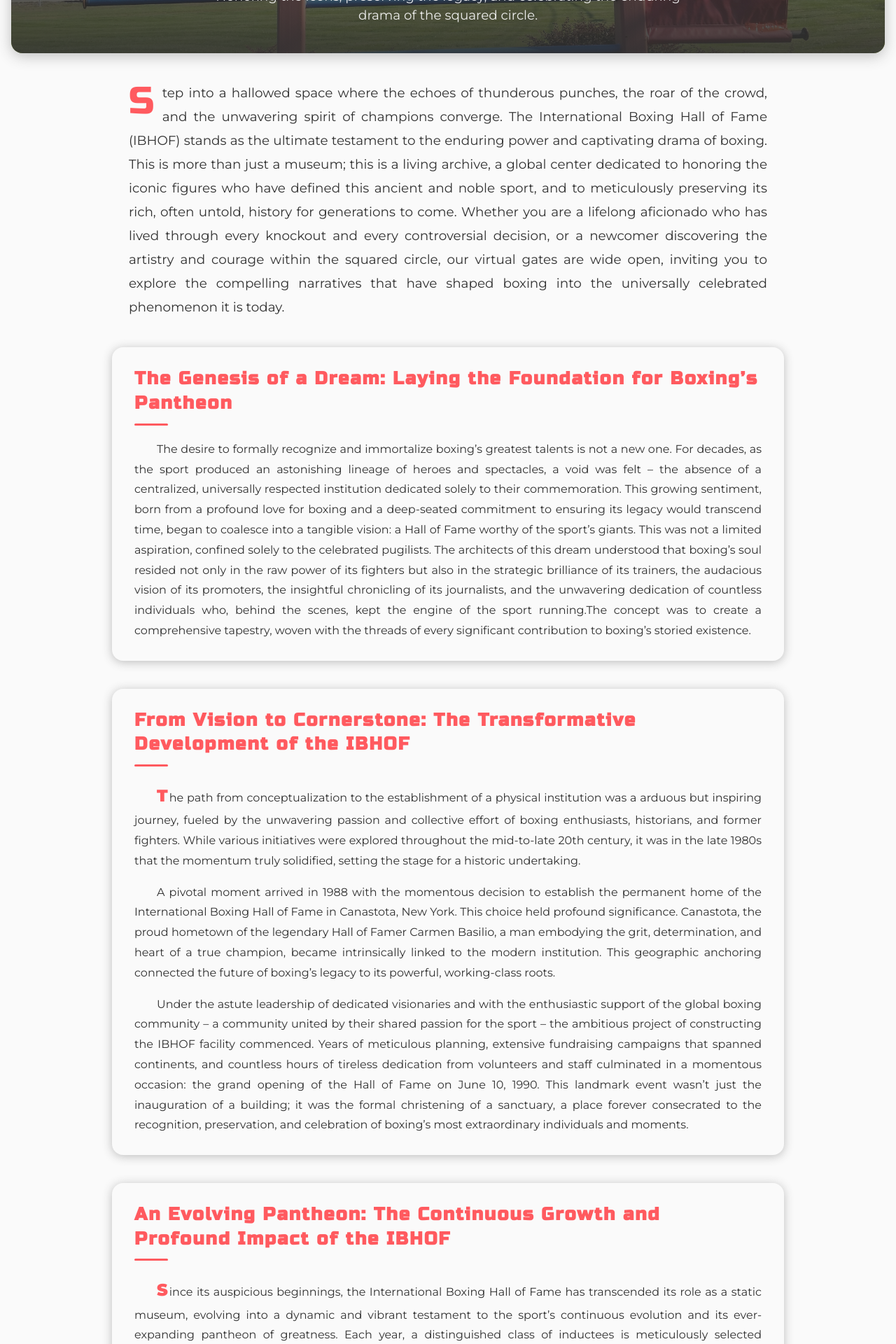
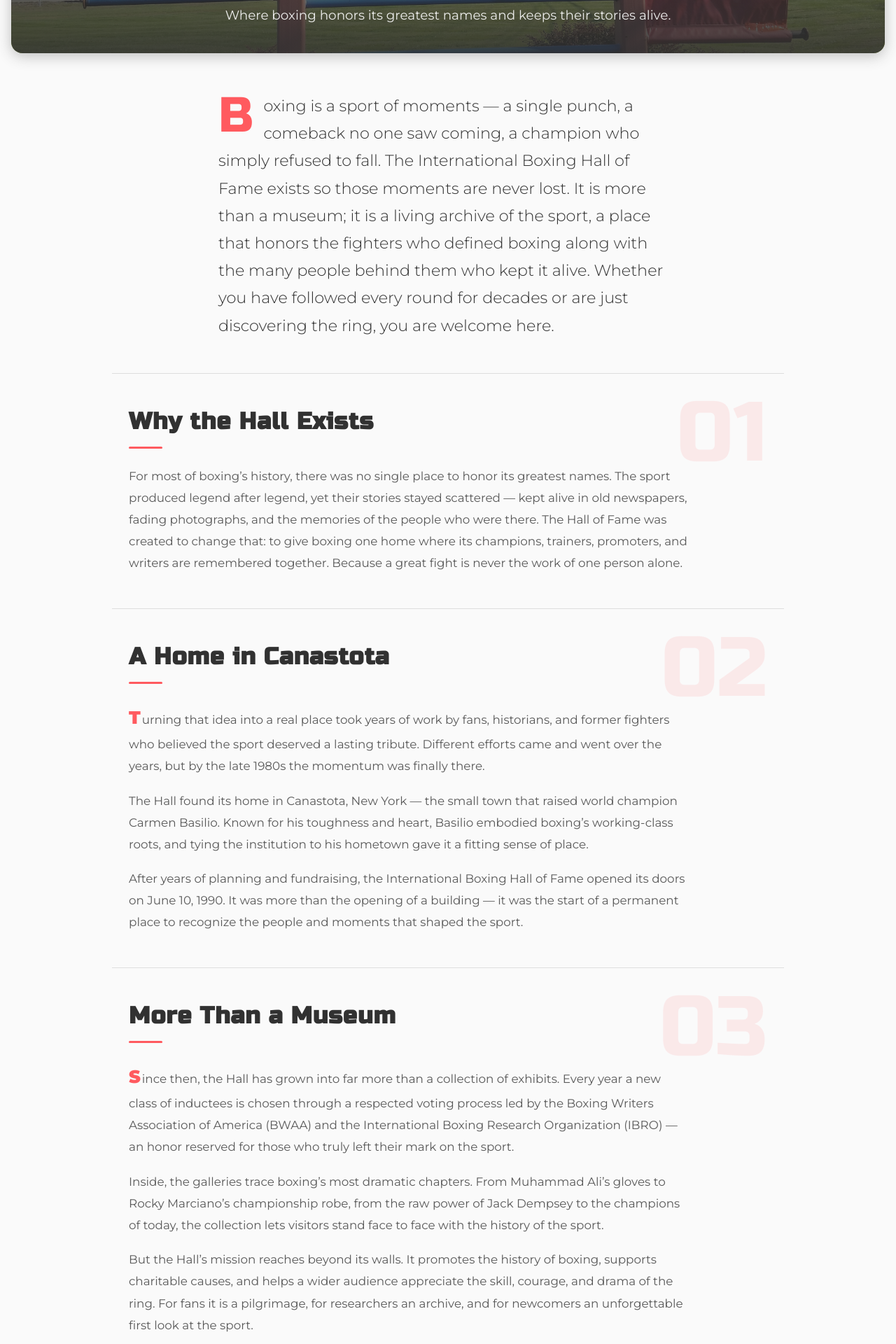
Before and after one commit to DmitryMolokanov/hall-of-fame-front, a React (Vite) app: page / in a window 1280 px wide. Shown: the part 580-2500 px from the top of the page at 70% size. Built offline with nearby package versions, Linux system fonts and the light colour scheme; a web font is replaced by a local one.

Commit message:
feat: исправлен текст на главной странице

```diff
--- a/src/pages/MainPage/MainPage.module.scss
+++ b/src/pages/MainPage/MainPage.module.scss
@@ -1,14 +1,18 @@
 @use "@styles//variable";
 
 $content-max-width: 60rem;
+$text-max-width: 44rem;
 $mobile-padding: 0 1.5rem;
+$hairline: color-mix(in srgb, var(--text-color) 14%, transparent);
+$muted-text: color-mix(in srgb, var(--text-color) 80%, transparent);
 
 .mainPageWrapper {
   display: flex;
   flex-direction: column;
   width: 100%;
-  gap: 2.5rem;
-  padding-bottom: 3rem;
+  gap: 3rem;
+  padding-bottom: 4rem;
+  counter-reset: section;
 }
 
 /* ---------- HERO ---------- */
@@ -88,61 +92,80 @@
 /* ---------- LEAD ---------- */
 .lead {
   width: 100%;
-  max-width: $content-max-width;
-  margin: 0 auto;
+  max-width: $text-max-width;
+  margin: 0.5rem auto 0;
   padding: 0 1.5rem;
-  font-size: 1.15rem;
-  line-height: 1.85;
-  text-align: justify;
+  font-size: clamp(1.15rem, 2vw, 1.4rem);
+  line-height: 1.75;
+  font-weight: 300;
+  text-align: left;
 
   &::first-letter {
     float: left;
-    margin: 0.1rem 0.7rem 0 0;
+    margin: 0.4rem 0.9rem 0 0;
     font-family: "Russo One", sans-serif;
-    font-size: 3.4rem;
-    line-height: 1;
+    font-size: 4.4rem;
+    line-height: 0.8;
     color: var(--red-color);
   }
 }
 
-/* ---------- CONTENT CARDS ---------- */
+/* ---------- CONTENT SECTIONS (editorial, no cards) ---------- */
 .section {
+  position: relative;
   width: 100%;
   max-width: $content-max-width;
   margin: 0 auto;
-  padding: 1.75rem 2rem;
-  border-radius: var(--main-border-radius);
-  background-color: var(--card-bg-color);
-  box-shadow: 0 2px 14px var(--shadow-color);
-  transition: transform 0.25s ease, box-shadow 0.25s ease;
+  padding: 3rem 1.5rem 0;
+  border-top: 1px solid $hairline;
+  counter-increment: section;
 
-  &:hover {
-    transform: translateY(-3px);
-    box-shadow: 0 6px 22px var(--shadow-color);
+  /* large ghost index number as a design accent */
+  &::before {
+    content: counter(section, decimal-leading-zero);
+    position: absolute;
+    top: 1.6rem;
+    right: 1.5rem;
+    font-family: "Russo One", sans-serif;
+    font-size: clamp(4rem, 11vw, 7.5rem);
+    line-height: 1;
+    color: var(--red-color);
+    opacity: 0.1;
+    pointer-events: none;
+    user-select: none;
   }
 }
 
 .sectionTitle {
-  margin: 0 0 1.25rem;
-  font-size: clamp(1.15rem, 2.2vw, 1.6rem);
-  line-height: 1.35;
+  position: relative;
+  z-index: 1;
+  max-width: 34rem;
+  margin: 0 0 1.5rem;
+  font-family: "Russo One", sans-serif;
+  font-size: clamp(1.4rem, 3vw, 2.1rem);
+  line-height: 1.25;
+  letter-spacing: 1px;
+  color: var(--text-color);
 
   &::after {
     content: "";
     display: block;
     width: 3rem;
     height: 3px;
-    margin-top: 0.7rem;
+    margin-top: 0.9rem;
     border-radius: 2px;
     background-color: var(--red-color);
   }
 }
 
 .paragraph {
-  margin: 0 0 1rem;
-  line-height: 1.8;
-  text-indent: 2rem;
-  text-align: justify;
+  position: relative;
+  z-index: 1;
+  max-width: $text-max-width + 6rem;
+  margin: 0 0 1.15rem;
+  font-size: 1.05rem;
+  line-height: 1.85;
+  color: $muted-text;
 
   &:last-child {
     margin-bottom: 0;
@@ -151,46 +174,45 @@
 
 .firstParagraph {
   &::first-letter {
-    font-size: 1.5rem;
+    font-size: 1.6rem;
     font-weight: 900;
     color: var(--red-color);
     letter-spacing: 2px;
   }
 }
 
-/* ---------- CLOSING CTA ---------- */
+/* ---------- CLOSING LINE ---------- */
 .cta {
+  position: relative;
   display: flex;
   flex-direction: column;
   align-items: center;
-  gap: 0.6rem;
+  gap: 0.4rem;
   width: 100%;
   max-width: $content-max-width;
-  margin: 0 auto;
-  padding: 2.5rem 2rem;
-  border: 1px solid var(--red-color);
-  border-radius: var(--main-border-radius);
-  background-color: var(--card-bg-color);
-  box-shadow: 0 2px 14px var(--shadow-color);
+  margin: 1rem auto 0;
+  padding: 3.25rem 1.5rem 0;
+  border-top: 1px solid $hairline;
   text-align: center;
 
   p {
     margin: 0;
     font-style: italic;
-    font-weight: 600;
-    font-size: 1.05rem;
+    font-size: clamp(1rem, 2vw, 1.2rem);
+    color: $muted-text;
   }
 }
 
 .ctaTitle {
-  margin-top: 1rem !important;
+  margin-top: 1.4rem !important;
   font-family: "Russo One", sans-serif;
   font-style: normal !important;
-  font-size: clamp(1.3rem, 2.6vw, 1.8rem);
+  font-size: clamp(1.4rem, 3vw, 2rem);
   letter-spacing: 1px;
   color: var(--red-color);
 }
 
+/* ---------- Responsive ---------- */
 @media (max-width: 767px) {
   .hero {
     max-height: 55vh;
@@ -206,19 +228,24 @@
 
   .lead {
     padding: $mobile-padding;
-    font-size: 1.05rem;
-    text-align: left;
+    font-size: 1.08rem;
+
+    &::first-letter {
+      font-size: 3.6rem;
+    }
   }
 
   .section {
-    padding: 1.25rem 1.25rem;
+    padding: 2.5rem 1.5rem 0;
+
+    &::before {
+      top: 1.4rem;
+      right: 1rem;
+      font-size: 3.5rem;
+    }
   }
 
-  .paragraph {
-    text-indent: 1rem;
-  }
-
-  .cta {
-    padding: 1.75rem 1.25rem;
+  .sectionTitle {
+    max-width: 100%;
   }
 }
--- a/src/pages/MainPage/MainPage.tsx
+++ b/src/pages/MainPage/MainPage.tsx
@@ -16,41 +16,34 @@
                         International Boxing Hall of Fame
                     </h1>
                     <p className={cls.heroTagline}>
-                        Honoring the icons, preserving the legacy, and celebrating the enduring drama of the squared circle.
+                        Where boxing honors its greatest names and keeps their stories alive.
                     </p>
                 </div>
             </section>
 
             <AnimationWrapper>
                 <p className={cls.lead}>
-                    Step into a hallowed space where the echoes of thunderous punches, the roar of the crowd, and the unwavering spirit of champions converge.
-                    The International Boxing Hall of Fame (IBHOF) stands as the ultimate testament to the enduring power and captivating drama of boxing.
-                    This is  more than just a museum; this is a living archive,
-                    a global center dedicated to honoring the iconic figures who have defined this ancient and noble sport,
-                    and to meticulously preserving its rich, often untold, history for generations to come.
-                    Whether you are a lifelong aficionado who has lived through every knockout and every controversial decision,
-                    or a newcomer discovering the artistry and courage within the squared circle, our virtual gates are wide open,
-                    inviting you to explore the compelling narratives that have shaped boxing into the universally celebrated phenomenon it is today.
+                    Boxing is a sport of moments — a single punch, a comeback no one saw coming,
+                    a champion who simply refused to fall. The International Boxing Hall of Fame
+                    exists so those moments are never lost. It is more than a museum; it is a living
+                    archive of the sport, a place that honors the fighters who defined boxing along
+                    with the many people behind them who kept it alive. Whether you have followed
+                    every round for decades or are just discovering the ring, you are welcome here.
                 </p>
             </AnimationWrapper>
 
             <AnimationWrapper>
                 <article className={cls.section}>
                     <h2 className={classNames(cls.title, cls.sectionTitle)}>
-                        The Genesis of a Dream: Laying the Foundation for Boxing’s Pantheon
+                        Why the Hall Exists
                     </h2>
                     <p className={cls.paragraph}>
-                        The desire to formally recognize and immortalize boxing’s greatest talents is not a new one.
-                        For decades, as the sport produced an astonishing lineage of heroes and spectacles, a void was felt – the absence of a centralized,
-                        universally respected institution dedicated solely to their commemoration.
-                        This growing sentiment, born from a profound love for boxing and a deep-seated commitment to ensuring its legacy would transcend time,
-                        began to coalesce into a tangible vision: a Hall of Fame worthy of the sport’s giants.
-                        This was not a limited aspiration, confined solely to the celebrated pugilists.
-                        The architects of this dream understood that boxing’s soul resided not only in the raw power of its fighters
-                        but also in the strategic brilliance of its trainers, the audacious vision of its promoters,
-                        the insightful chronicling of its journalists, and the unwavering dedication of countless individuals who,
-                        behind the scenes, kept the engine of the sport running.The concept was to create a comprehensive tapestry,
-                        woven with the threads of every significant contribution to boxing’s storied existence.
+                        For most of boxing’s history, there was no single place to honor its greatest
+                        names. The sport produced legend after legend, yet their stories stayed
+                        scattered — kept alive in old newspapers, fading photographs, and the memories
+                        of the people who were there. The Hall of Fame was created to change that: to
+                        give boxing one home where its champions, trainers, promoters, and writers are
+                        remembered together. Because a great fight is never the work of one person alone.
                     </p>
                 </article>
             </AnimationWrapper>
@@ -58,32 +51,27 @@
             <AnimationWrapper>
                 <article className={cls.section}>
                     <h2 className={classNames(cls.title, cls.sectionTitle)}>
-                        From Vision to Cornerstone: The Transformative Development of the IBHOF
+                        A Home in Canastota
                     </h2>
                     <p className={classNames(cls.paragraph, cls.firstParagraph)}>
-                        The path from conceptualization to the establishment of a physical institution was a arduous but inspiring journey,
-                        fueled by the unwavering passion and collective effort of boxing enthusiasts, historians, and former fighters.
-                        While various initiatives were explored throughout the mid-to-late 20th century,
-                        it was in the late 1980s that the momentum truly solidified, setting the stage for a historic undertaking.
+                        Turning that idea into a real place took years of work by fans, historians, and
+                        former fighters who believed the sport deserved a lasting tribute. Different
+                        efforts came and went over the years, but by the late 1980s the momentum was
+                        finally there.
                     </p>
 
                     <p className={cls.paragraph}>
-                        A pivotal moment arrived in 1988 with the momentous decision to establish the permanent
-                        home of the International Boxing Hall of Fame in Canastota, New York. This choice held profound significance.
-                        Canastota, the proud hometown of the legendary Hall of Famer Carmen Basilio, a man embodying the grit, determination,
-                        and heart of a true champion, became intrinsically linked to the modern institution.
-                        This geographic anchoring connected the future of boxing’s legacy to its powerful, working-class roots.
+                        The Hall found its home in Canastota, New York — the small town that raised
+                        world champion Carmen Basilio. Known for his toughness and heart, Basilio
+                        embodied boxing’s working-class roots, and tying the institution to his
+                        hometown gave it a fitting sense of place.
                     </p>
 
                     <p className={cls.paragraph}>
-                        Under the astute leadership of dedicated visionaries and with the enthusiastic
-                        support of the global boxing community – a community united by their
-                        shared passion for the sport – the ambitious project of constructing the IBHOF facility commenced.
-                        Years of meticulous planning, extensive fundraising campaigns that spanned continents,
-                        and countless hours of tireless dedication from volunteers and staff culminated in a momentous occasion:
-                        the grand opening of the Hall of Fame on June 10, 1990.
-                        This landmark event wasn’t just the inauguration of a building; it was the formal christening of a sanctuary,
-                        a place forever consecrated to the recognition, preservation, and celebration of boxing’s most extraordinary individuals and moments.
+                        After years of planning and fundraising, the International Boxing Hall of Fame
+                        opened its doors on June 10, 1990. It was more than the opening of a building —
+                        it was the start of a permanent place to recognize the people and moments that
+                        shaped the sport.
                     </p>
                 </article>
             </AnimationWrapper>
@@ -91,47 +79,38 @@
             <AnimationWrapper>
                 <article className={cls.section}>
                     <h2 className={classNames(cls.title, cls.sectionTitle)}>
-                        An Evolving Pantheon: The Continuous Growth and Profound Impact of the IBHOF
+                        More Than a Museum
                     </h2>
                     <p className={classNames(cls.paragraph, cls.firstParagraph)}>
-                        Since its auspicious beginnings, the International Boxing Hall of Fame has transcended its role as a static museum,
-                        evolving into a dynamic and vibrant testament to the sport’s continuous evolution and its ever-expanding pantheon of greatness.
-                        Each year, a distinguished class of inductees is meticulously selected through a rigorous and highly respected process.
-                        This esteemed selection is a joint endeavor, drawing upon the expertise and historical knowledge of the Boxing Writers Association of America (BWAA)
-                        and the International Boxing Research Organization (IBRO),
-                        ensuring that only those who have demonstrably left an indelible mark on the sport are honored.
+                        Since then, the Hall has grown into far more than a collection of exhibits.
+                        Every year a new class of inductees is chosen through a respected voting process
+                        led by the Boxing Writers Association of America (BWAA) and the International
+                        Boxing Research Organization (IBRO) — an honor reserved for those who truly left
+                        their mark on the sport.
                     </p>
 
                     <p className={cls.paragraph}>
-                        The IBHOF’s physical space has blossomed into an expansive and meticulously curated collection.
-                        It houses an unparalleled array of artifacts, historical memorabilia, and immersive exhibits that artfully chronicle boxing’s
-                        storied, complex, and often dramatic past. From the iconic gloves worn by Muhammad Ali in his most celebrated bouts,
-                        to the championship robes of Rocky Marciano, from the legendary tales of Jack Dempsey’s ferocious
-                        power to the dazzling performances and global impact of contemporary champions, the Hall of Fame offers an
-                        experience that is both deeply educational and profoundly inspiring.
-                        It provides a journey through time, allowing visitors to connect with the very essence of boxing history.
+                        Inside, the galleries trace boxing’s most dramatic chapters. From Muhammad Ali’s
+                        gloves to Rocky Marciano’s championship robe, from the raw power of Jack Dempsey
+                        to the champions of today, the collection lets visitors stand face to face with
+                        the history of the sport.
                     </p>
 
                     <p className={cls.paragraph}>
-                        Beyond its tangible presence and its role as a historical repository,
-                        the IBHOF serves a vital and multifaceted purpose within the boxing world.
-                        It actively champions the promotion of boxing history, offering educational resources
-                        and supporting boxing-related charitable endeavors that give back to communities.
-                        Furthermore, it acts as a crucial nexus for fostering a deeper, more informed global appreciation for the
-                        sport’s artistry, courage, and cultural significance. The IBHOF is more than a destination;
-                        it is a pilgrimage site for boxing aficionados, an invaluable historical archive for researchers and scholars,
-                        and an awe-inspiring destination that captivates and educates all who are drawn to the raw emotion,
-                        strategic brilliance, and enduring dignity of the prize ring.
+                        But the Hall’s mission reaches beyond its walls. It promotes the history of
+                        boxing, supports charitable causes, and helps a wider audience appreciate the
+                        skill, courage, and drama of the ring. For fans it is a pilgrimage, for
+                        researchers an archive, and for newcomers an unforgettable first look at the sport.
                     </p>
                 </article>
             </AnimationWrapper>
 
             <AnimationWrapper>
                 <footer className={cls.cta}>
-                    <p>Immerse yourself in the compelling stories</p>
-                    <p>Relive the unforgettable moments</p>
-                    <p>Celebrate the immortal legends</p>
-                    <p>Your journey into the heart of boxing history begins here</p>
+                    <p>Discover the stories that shaped the sport.</p>
+                    <p>Relive the moments that made history.</p>
+                    <p>Celebrate the legends who never backed down.</p>
+                    <p>Your journey into boxing history starts here.</p>
                     <p className={cls.ctaTitle}>Welcome to the International Boxing Hall of Fame!</p>
                 </footer>
             </AnimationWrapper>
```
